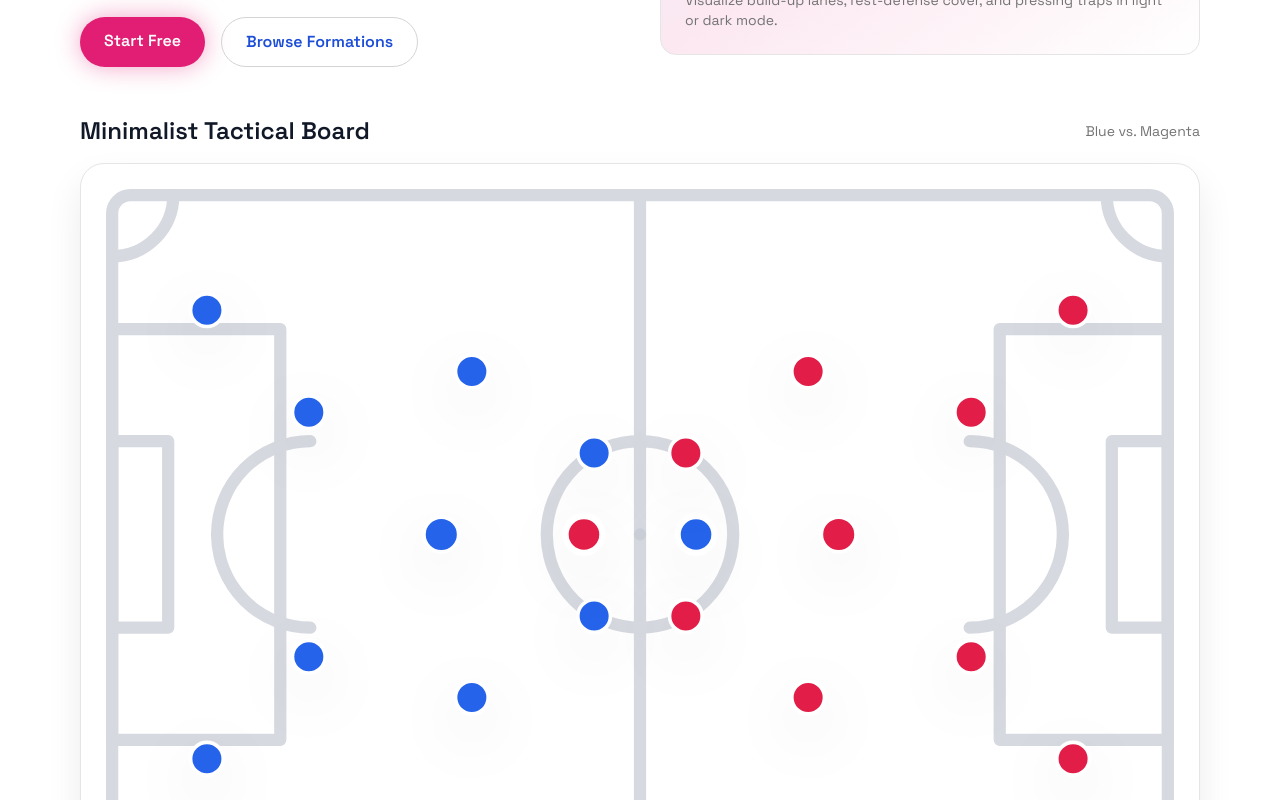
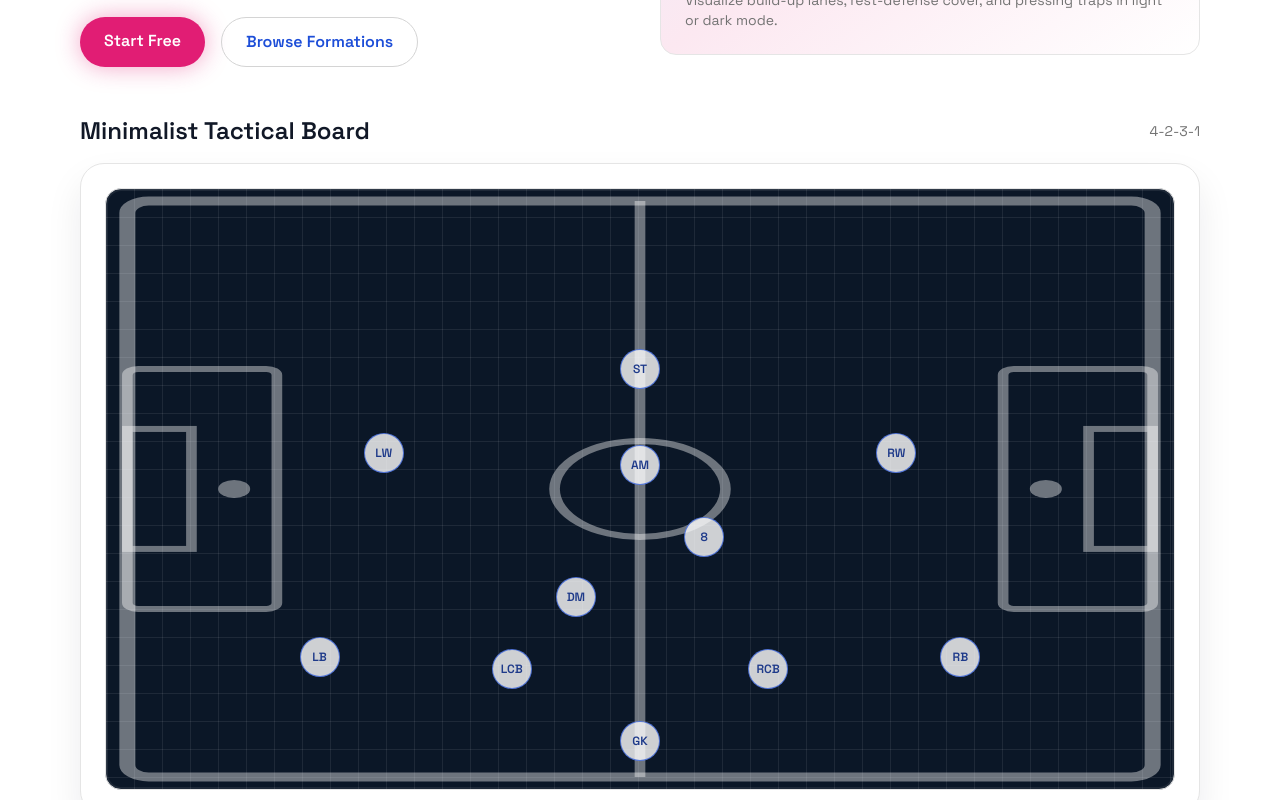
Before and after one commit to mazendh10-beep/Tactika, a Next.js app: page / in a window 1280 px wide. Shown: the part 460-1260 px from the top of the page. Built offline with nearby package versions, Linux system fonts and the light colour scheme.

Commit message:
Use PitchDiagram for tactical board

```diff
--- a/app/page.tsx
+++ b/app/page.tsx
@@ -1,6 +1,8 @@
 import Link from "next/link";
+import PaywallBadge from "@/components/paywall-badge";
+import PitchDiagram from "@/components/pitch-diagram";
 import { formations, positions } from "@/data/content";
-import PaywallBadge from "@/components/paywall-badge";
+import { formationDiagrams } from "@/data/diagrams";
 
 export default function HomePage() {
   return (
@@ -43,78 +45,10 @@ export default function HomePage() {
       <section className="mb-12">
         <div className="flex items-center justify-between mb-4">
           <h2 className="text-2xl font-semibold">Minimalist Tactical Board</h2>
-          <span className="text-sm text-neutral-500">Blue vs. Magenta</span>
+          <span className="text-sm text-neutral-500">4-2-3-1</span>
         </div>
         <div className="rounded-3xl border border-neutral-200 dark:border-neutral-800 bg-white dark:bg-neutral-900 shadow-[0_18px_36px_rgba(15,23,42,0.08)] p-6">
-          <svg
-            viewBox="0 0 105 68"
-            role="img"
-            aria-label="Top-down football pitch with two teams"
-            className="w-full h-auto"
-          >
-            <defs>
-              <style>{`
-                .pitch-line { fill: none; stroke: #d6d9df; stroke-width: 1.2; stroke-linecap: round; stroke-linejoin: round; }
-                .spot { fill: #cbd0d8; }
-                .player { stroke: #ffffff; stroke-width: 0.35; filter: drop-shadow(0 2px 3px rgba(15,23,42,0.08)); }
-                .team-a { fill: #2563eb; }
-                .team-b { fill: #e11d48; }
-                .keeper { stroke-width: 0.6; }
-              `}</style>
-            </defs>
-
-            {/* Pitch outline */}
-            <rect x="0.7" y="0.7" width="103.6" height="66.6" className="pitch-line" rx="1.8" ry="1.8" />
-            <line x1="52.5" y1="0.7" x2="52.5" y2="67.3" className="pitch-line" />
-            <circle cx="52.5" cy="34" r="9.15" className="pitch-line" />
-            <circle cx="52.5" cy="34" r="0.6" className="spot" />
-
-            {/* Left penalty area */}
-            <rect x="0.7" y="13.85" width="16.5" height="40.3" className="pitch-line" />
-            <rect x="0.7" y="24.85" width="5.5" height="18.3" className="pitch-line" />
-            <circle cx="11" cy="34" r="0.6" className="spot" />
-            <path d="M20.15 24.85 A9.15 9.15 0 0 0 20.15 43.15" className="pitch-line" />
-
-            {/* Right penalty area */}
-            <rect x="87.8" y="13.85" width="16.5" height="40.3" className="pitch-line" />
-            <rect x="98.8" y="24.85" width="5.5" height="18.3" className="pitch-line" />
-            <circle cx="94" cy="34" r="0.6" className="spot" />
-            <path d="M84.85 24.85 A9.15 9.15 0 0 1 84.85 43.15" className="pitch-line" />
-
-            {/* Corner arcs */}
-            <path d="M0.7 6.7 A6 6 0 0 0 6.7 0.7" className="pitch-line" />
-            <path d="M98.3 0.7 A6 6 0 0 0 104.3 6.7" className="pitch-line" />
-            <path d="M0.7 61.3 A6 6 0 0 1 6.7 67.3" className="pitch-line" />
-            <path d="M98.3 67.3 A6 6 0 0 1 104.3 61.3" className="pitch-line" />
-
-            {/* Team A (blue) */}
-            <g className="team-a">
-              <circle cx="10" cy="12" r="1.6" className="player" />
-              <circle cx="10" cy="56" r="1.6" className="player" />
-              <circle cx="20" cy="22" r="1.6" className="player" />
-              <circle cx="20" cy="46" r="1.6" className="player" />
-              <circle cx="33" cy="34" r="1.7" className="player" />
-              <circle cx="36" cy="18" r="1.6" className="player" />
-              <circle cx="36" cy="50" r="1.6" className="player" />
-              <circle cx="48" cy="26" r="1.6" className="player" />
-              <circle cx="48" cy="42" r="1.6" className="player" />
-              <circle cx="58" cy="34" r="1.8" className="player keeper" />
-            </g>
-
-            {/* Team B (magenta) */}
-            <g className="team-b">
-              <circle cx="95" cy="12" r="1.6" className="player" />
-              <circle cx="95" cy="56" r="1.6" className="player" />
-              <circle cx="85" cy="22" r="1.6" className="player" />
-              <circle cx="85" cy="46" r="1.6" className="player" />
-              <circle cx="72" cy="34" r="1.7" className="player" />
-              <circle cx="69" cy="18" r="1.6" className="player" />
-              <circle cx="69" cy="50" r="1.6" className="player" />
-              <circle cx="57" cy="26" r="1.6" className="player" />
-              <circle cx="57" cy="42" r="1.6" className="player" />
-              <circle cx="47" cy="34" r="1.8" className="player keeper" />
-            </g>
-          </svg>
+          <PitchDiagram players={formationDiagrams["4-2-3-1"]} />
         </div>
       </section>
 
```
